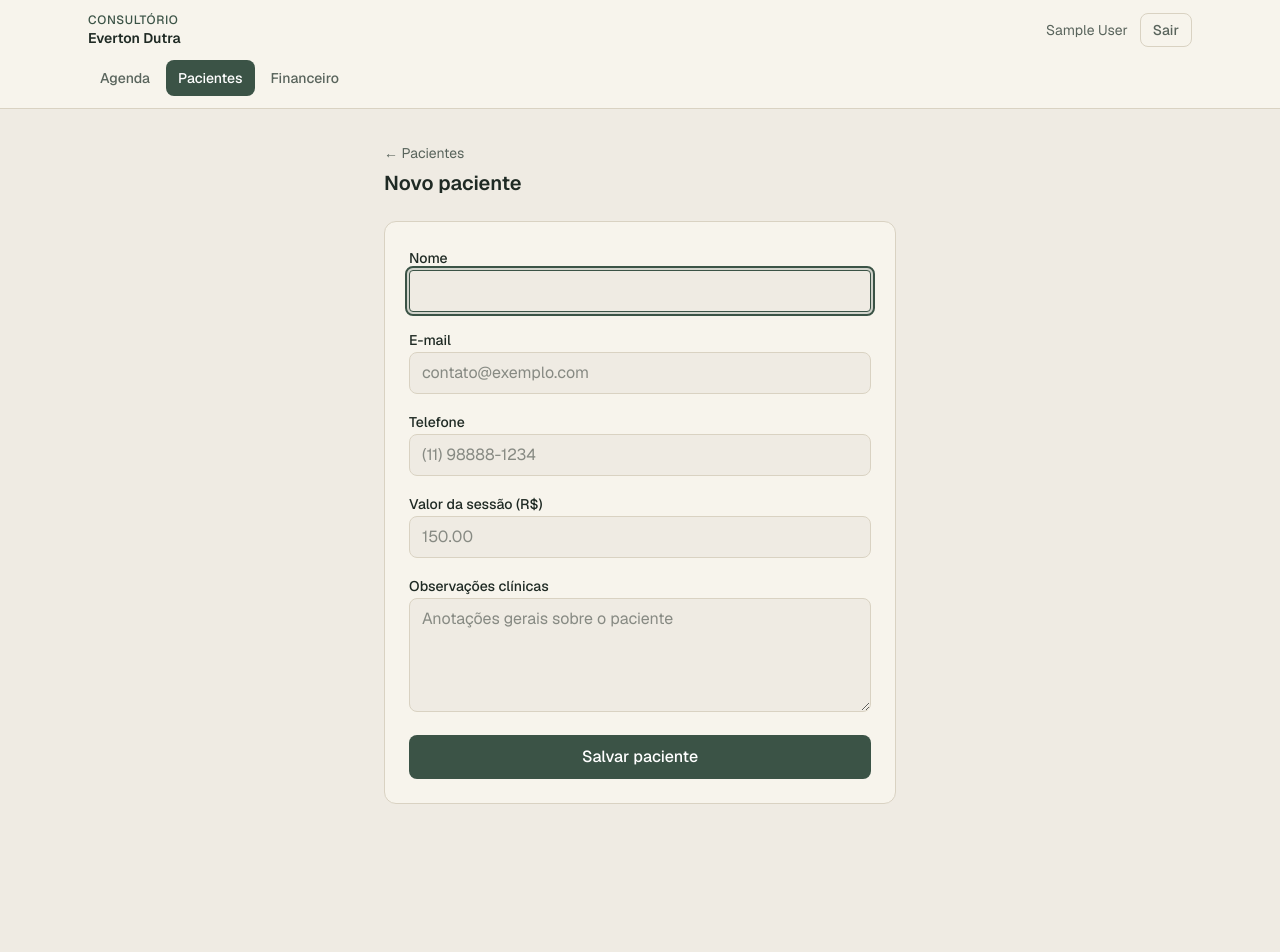
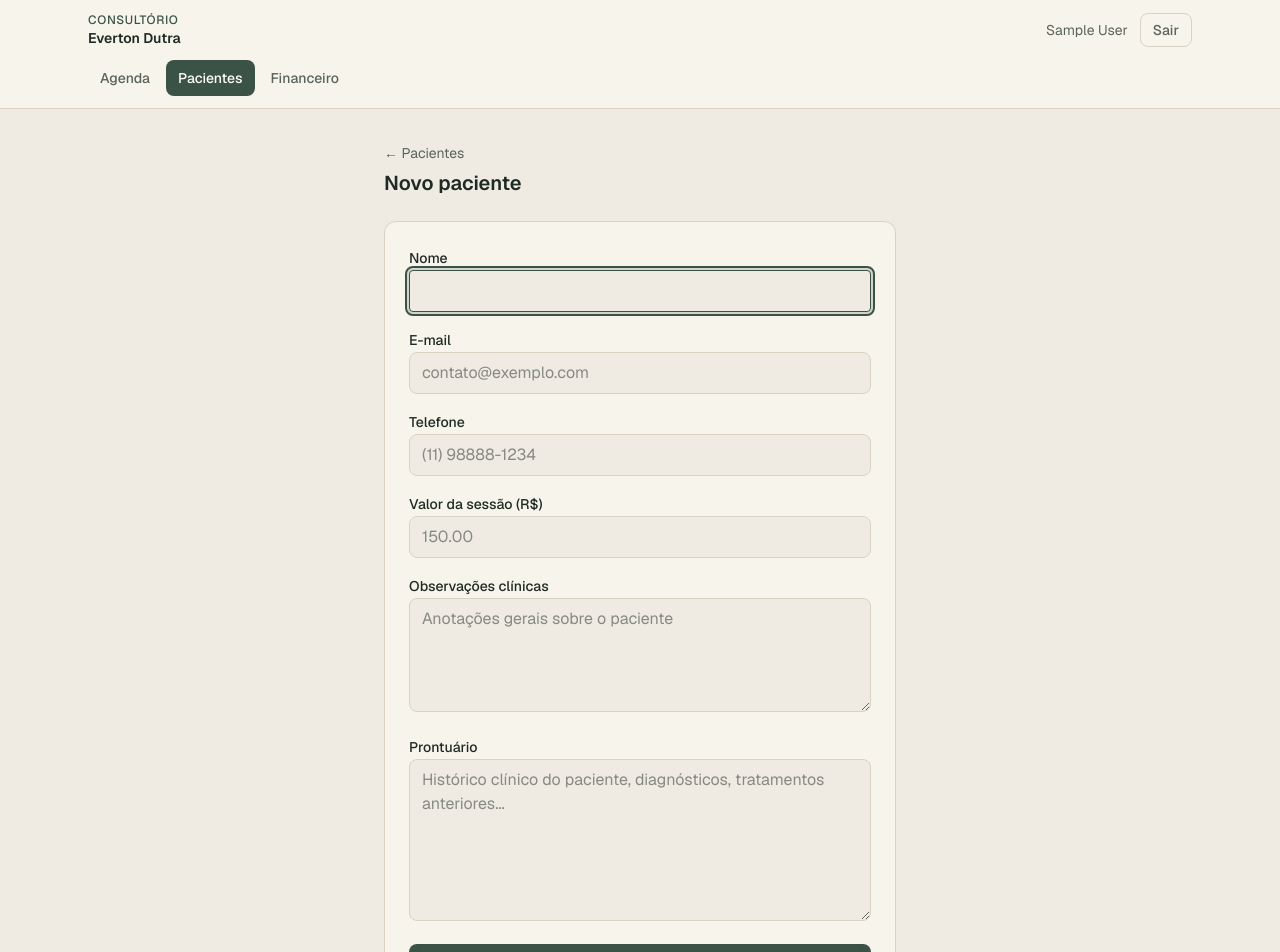
Before and after one commit to Jhow636/Patient-calendar, a Next.js app: page /pacientes/novo in a window 1280 px wide. Shown: the top 952 px of the page. Before the commit the page ends 836 px from the top, so only its background shows below. Built offline with nearby package versions, Linux system fonts and the light colour scheme; no server answers; sample sign-in values are in the browser's storage.

Commit message:
Add prontuario field to patient records
Added a prontuario (clinical history) field to store detailed patient
information including diagnoses, previous treatments, and medical history.
Field is a textarea on both new patient form and patient detail page.

```diff
--- a/src/app/(dashboard)/pacientes/[id]/page.tsx
+++ b/src/app/(dashboard)/pacientes/[id]/page.tsx
@@ -132,6 +132,20 @@ export default async function PacienteDetalhePage({
             />
           </div>
 
+          <div className="space-y-1.5">
+            <label htmlFor="prontuario" className="text-sm font-medium text-ink">
+              Prontuário
+            </label>
+            <textarea
+              id="prontuario"
+              name="prontuario"
+              rows={6}
+              placeholder="Histórico clínico do paciente, diagnósticos, tratamentos anteriores..."
+              defaultValue={paciente.prontuario ?? ""}
+              className="w-full rounded-lg border border-line bg-paper px-3 py-2 text-ink outline-none focus:border-primary focus:ring-2 focus:ring-primary/20"
+            />
+          </div>
+
           <SubmitButton className="rounded-lg bg-primary px-4 py-2.5 text-sm font-medium text-white transition hover:opacity-90">
             Salvar alterações
           </SubmitButton>
--- a/src/app/(dashboard)/pacientes/novo/page.tsx
+++ b/src/app/(dashboard)/pacientes/novo/page.tsx
@@ -82,6 +82,19 @@ export default function NovoPacientePage() {
           />
         </div>
 
+        <div className="space-y-1.5">
+          <label htmlFor="prontuario" className="text-sm font-medium text-ink">
+            Prontuário
+          </label>
+          <textarea
+            id="prontuario"
+            name="prontuario"
+            rows={6}
+            placeholder="Histórico clínico do paciente, diagnósticos, tratamentos anteriores..."
+            className="w-full rounded-lg border border-line bg-paper px-3 py-2 text-ink outline-none focus:border-primary focus:ring-2 focus:ring-primary/20"
+          />
+        </div>
+
         <SubmitButton
           className="w-full rounded-lg bg-primary px-4 py-2.5 font-medium text-white transition hover:opacity-90"
         >
--- a/src/lib/actions/pacientes.ts
+++ b/src/lib/actions/pacientes.ts
@@ -23,6 +23,11 @@ const pacienteSchema = z.object({
     .trim()
     .optional()
     .transform((v) => (v ? v : null)),
+  prontuario: z
+    .string()
+    .trim()
+    .optional()
+    .transform((v) => (v ? v : null)),
   valorSessao: z.coerce.number().nonnegative().optional().nullable(),
 });
 
@@ -32,6 +37,7 @@ function lerFormulario(formData: FormData) {
     email: formData.get("email"),
     telefone: formData.get("telefone"),
     observacoes: formData.get("observacoes"),
+    prontuario: formData.get("prontuario"),
     valorSessao: formData.get("valorSessao") || null,
   });
 }
```
Also changed, not shown: 1 other file (tests, documents, lock files or other folders).
